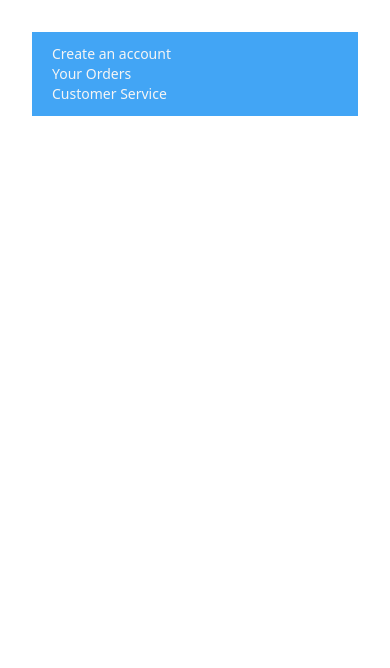
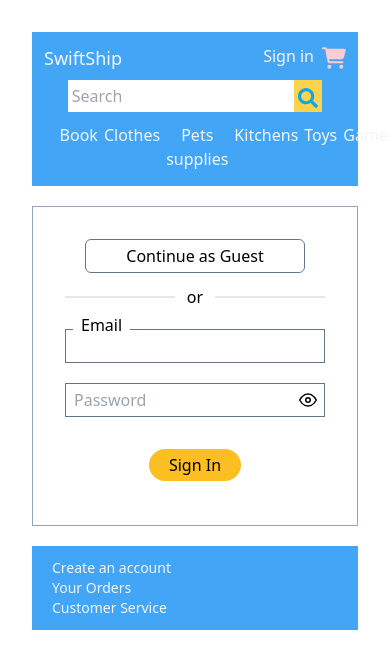
Before and after one commit to vorleakyek/SwiftShip, a React (Vite) app in the folder client/: page /guest-checkout in a window 390 px wide. Shown: the top 668 px of the page. Built offline with nearby package versions, Linux system fonts and the light colour scheme.

Commit message:
Add guest checkout page display for mobile

```diff
--- a/client/src/App.tsx
+++ b/client/src/App.tsx
@@ -14,6 +14,7 @@ import ViewCart from './pages/ViewCart';
 import CheckoutPage from './pages/CheckoutPage';
 import { AppContext } from './components/AppContext';
 import { ItemInCart } from './pages/ItemPage';
+import GuestCheckoutPage from './pages/GuestCheckoutPage';
 
 export default function App() {
   const [itemsInCart, setItemsInCart] = useState<ItemInCart[]>([]);
@@ -39,6 +40,7 @@ export default function App() {
             path="check-out"
             element={<CheckoutPage setItemsInCart={setItemsInCart} />}
           />
+          <Route path="guest-checkout" element={<GuestCheckoutPage />} />
         </Route>
       </Routes>
       <Footer />
--- /dev/null
+++ b/client/src/pages/GuestCheckoutPage.tsx
@@ -0,0 +1,56 @@
+import YellowButton from '../components/YellowButton';
+import { FiEye } from 'react-icons/fi';
+// import { FiEyeOff } from "react-icons/fi";
+
+export default function GuestCheckoutPage() {
+  return (
+    <div className="my-5 max-w-5xl border p-8 border-slate-400">
+      <button className="px-10 py-1 rounded-md border border-slate-500">
+        Continue as Guest
+      </button>
+
+      <div className="flex items-center justify-center mt-3">
+        <div className="basis-1/2 border-b-2"></div>
+        <div className="mx-3">or</div>
+        <div className="basis-1/2 border-b-2"></div>
+      </div>
+
+      <div className="my-5">
+        <form>
+          <div className="relative">
+            <label
+              htmlFor="email"
+              className="absolute top-0 left-0 -mt-4 ml-2 bg-white px-2">
+              Email
+            </label>
+            <input
+              type="email"
+              id="email"
+              className="border border-slate-500 px-2 py-1 w-full"
+            />
+          </div>
+          <div className="mt-5 relative">
+            <label htmlFor="email" className="hidden">
+              Password
+            </label>
+            <input
+              type="email"
+              id="email"
+              placeholder="Password"
+              className="border border-slate-500 px-2 py-1 w-full"
+            />
+            <div className="absolute top-2 right-0 mr-2 text-sm">
+              <FiEye className="text-lg" />{' '}
+            </div>
+          </div>
+        </form>
+      </div>
+
+      <YellowButton
+        content="Sign In"
+        handleClick={() => console.log('click')}
+      />
+    </div>
+  );
+}
+//https://dev.to/annaqharder/hideshow-password-in-react-513a example
--- a/client/src/pages/ViewCart.tsx
+++ b/client/src/pages/ViewCart.tsx
@@ -7,8 +7,6 @@ import { AppContext } from '../components/AppContext';
 import { useNavigate } from 'react-router-dom';
 
 export default function ViewCart({ setItemsInCart }) {
-  // const [itemsInCart, setItemsInCart] = useState<ItemInCart[]>([]);
-
   const [isUpdated, setIsUpdated] = useState(false);
   const { itemsInCart } = useContext(AppContext);
   const navigate = useNavigate();
@@ -22,7 +20,7 @@ export default function ViewCart({ setItemsInCart }) {
   }, [isUpdated]);
 
   function handleCheckout() {
-    navigate('/check-out');
+    navigate('/guest-checkout');
   }
 
   const isEmptyCart = itemsInCart.length === 0 ? true : false;
```
